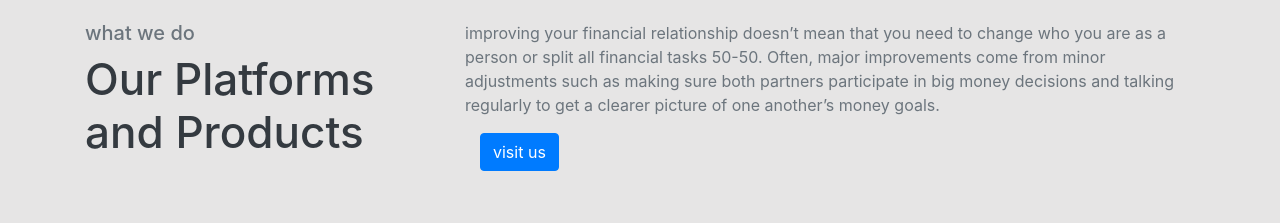
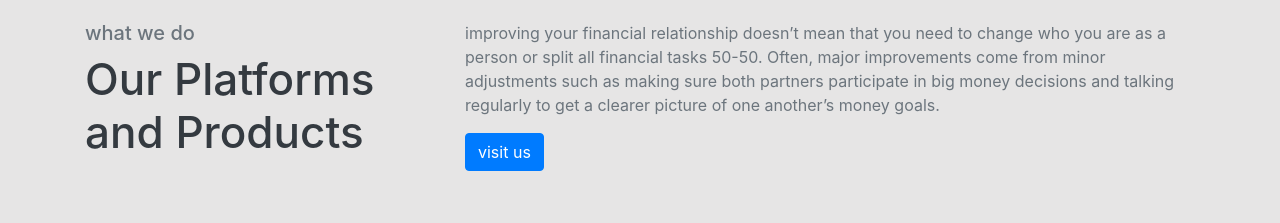
Before and after one commit to SAKSHIJAIN1703/landingpage_using_sass, a plain HTML site: page index.html in a window 1280 px wide. Shown: the part 1920-2143 px from the top of the page. Drawn offline with nearby package versions, Linux system fonts and the light colour scheme; a web font is replaced by a local one.

Commit message:
Update index.html

```diff
--- a/index.html
+++ b/index.html
@@ -185,9 +185,9 @@
                             person or split all financial tasks 50-50. Often, major improvements come from minor
                             adjustments such as making sure both partners participate in big money decisions and talking
                             regularly to get a clearer picture of one another’s money goals.</p>
-                        <div class="col-sm-3">
+
                             <button class="btn btn-primary">visit us</button>
-                        </div>
+
                     </div>
                 </div>
             </div>
```
